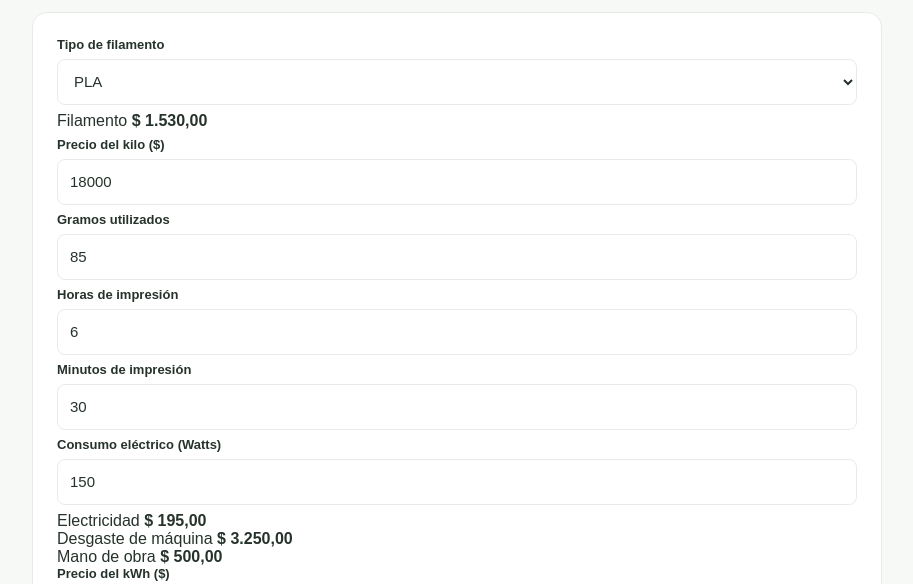
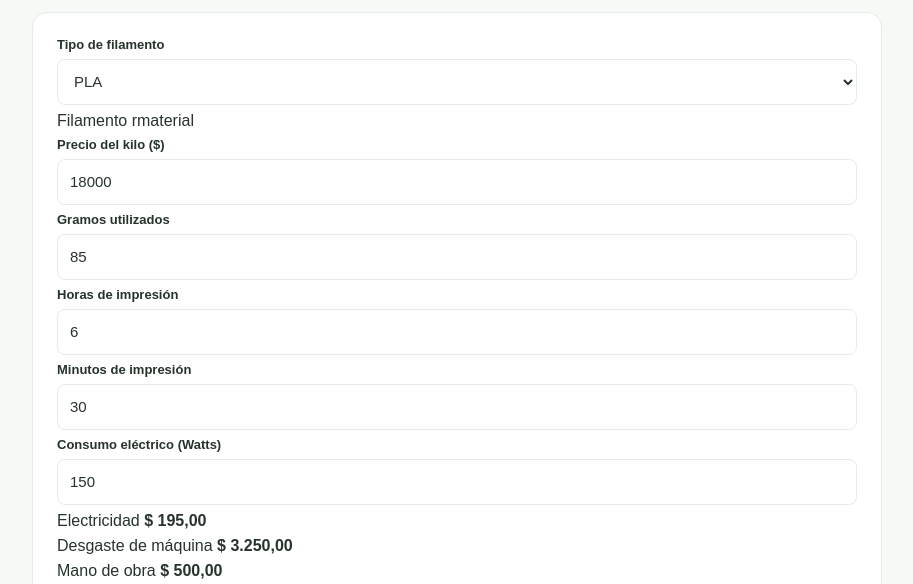
Before and after one commit to cyeimprecionesd-bit/calculadora-3d-punilla, a plain HTML site: page index.html in a window 1280 px wide. Shown: the part 215-799 px from the top of the page, without its empty margins (183-1096 px from the left). Drawn offline with Linux system fonts and the light colour scheme.

Commit message:
index.html

```diff
--- a/index.html
+++ b/index.html
@@ -447,7 +447,7 @@ footer {
   </select>
 <div class="line">
   <span>Filamento</span>
-  <strong id="rMaterial">$0</strong>
+  rmaterial
 </div>
 
 <div class="field">
@@ -476,7 +476,8 @@ footer {
 </div><div class="line">
     <span>Electricidad</span>
     <strong id="rElectricidad">$0</strong>
-<div class="line">
+</div>
+ <div class="line">
   <span>Desgaste de máquina</span>
   <strong id="rDesgaste">$0</strong>
 </div>
@@ -531,7 +532,7 @@ footer {
 
  <div class="line">
   <span>Otros gastos</span>
-  <strong id="rOtros">$0</strong>
+ <strong id="rOtros">$0</strong>
 </div>
 
  <div class="field">
```
